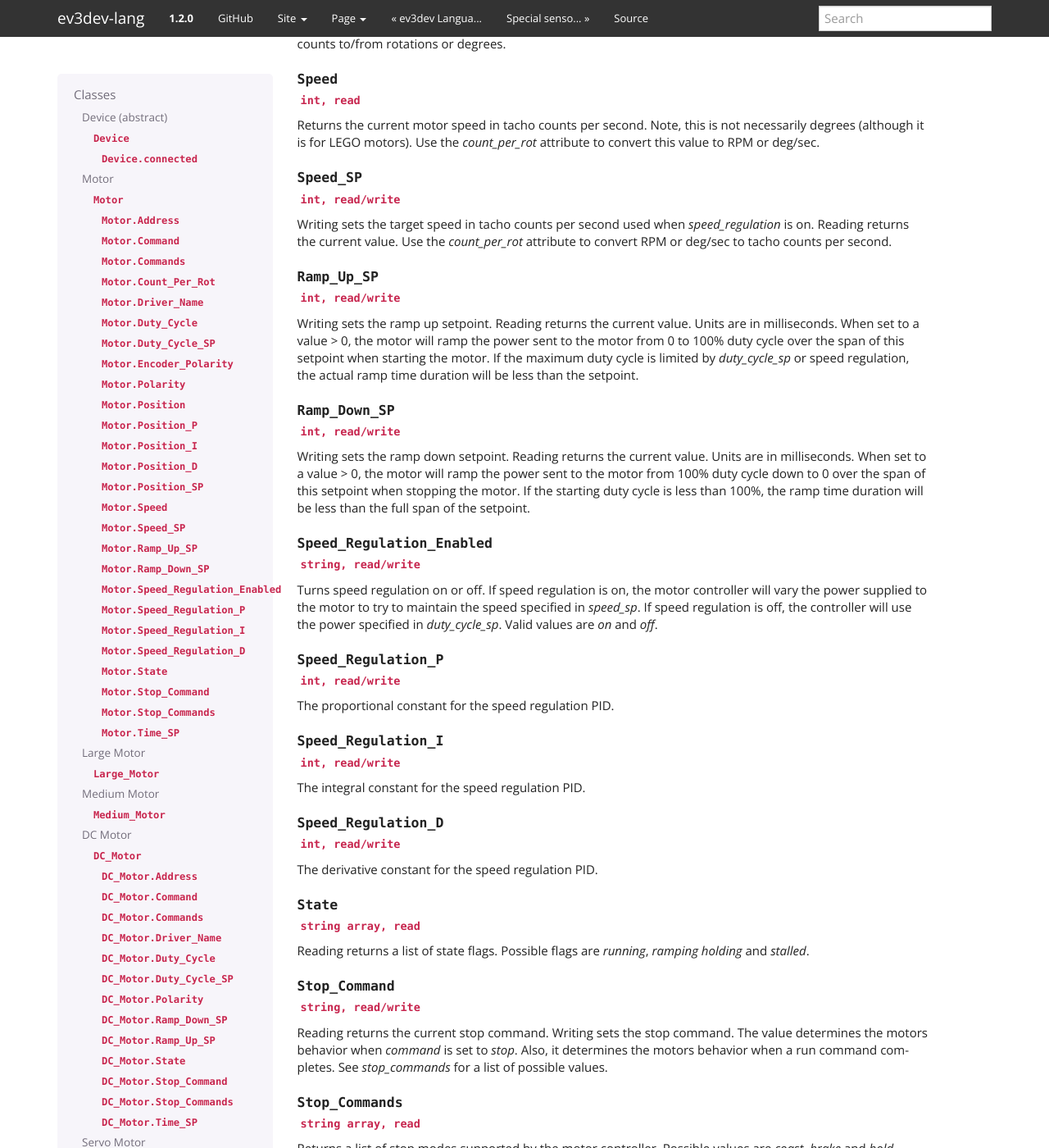
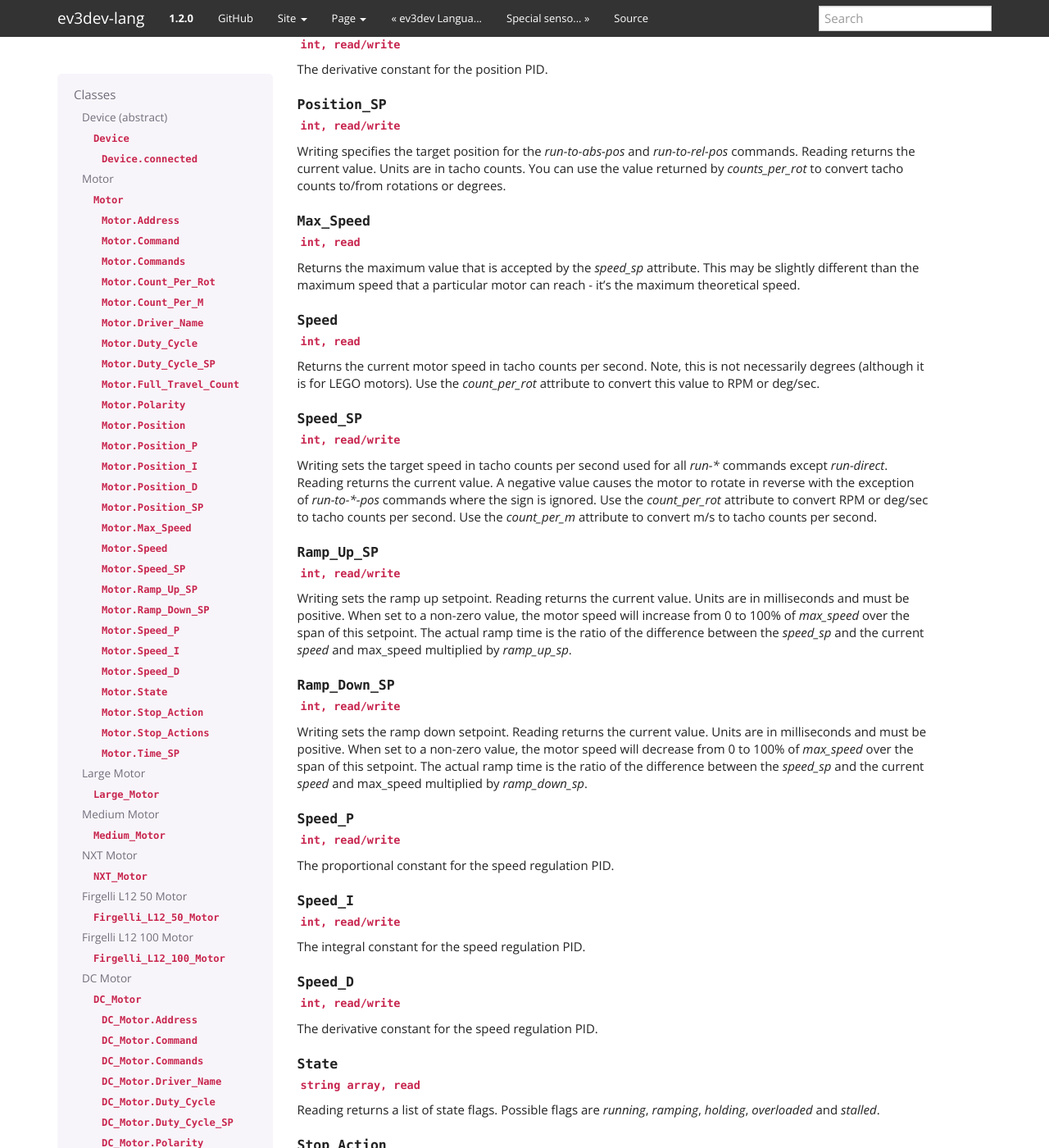
Before and after one commit to ev3dev/ev3dev-lang, a Sphinx documentation site: the page built from docs/classes.rst, in a window 1280 px wide and 1400 px high, scrolled down 2702 px. Shown: the whole window at 82% size. Built offline with Sphinx 7.4.7, drawn with Linux system fonts in a browser that asks for light colours; some of the changed text lies outside the part shown.

Commit message:
Update documentation

```diff
--- a/docs/classes.rst
+++ b/docs/classes.rst
@@ -45,6 +45,11 @@ Motor
     This feedback allows for precise control of the motors. This is the
     most common type of motor, so we just call it `motor`.
 
+    The way to configure a motor is to set the '_sp' attributes when
+    calling a command or before. Only in 'run_direct' mode attribute
+    changes are processed immediately, in the other modes they only
+    take place when a new command is issued.
+
 
 
     .. rubric:: ev3dev docs link: http://www.ev3dev.org/docs/drivers/tacho-motor-class/
@@ -77,17 +82,17 @@ Motor
 
         - `run-forever` will cause the motor to run until another command is sent.
         - `run-to-abs-pos` will run to an absolute position specified by `position_sp`
-          and then stop using the command specified in `stop_command`.
+          and then stop using the action specified in `stop_action`.
         - `run-to-rel-pos` will run to a position relative to the current `position` value.
           The new position will be current `position` + `position_sp`. When the new
-          position is reached, the motor will stop using the command specified by `stop_command`.
+          position is reached, the motor will stop using the action specified by `stop_action`.
         - `run-timed` will run the motor for the amount of time specified in `time_sp`
-          and then stop the motor using the command specified by `stop_command`.
+          and then stop the motor using the action specified by `stop_action`.
         - `run-direct` will run the motor at the duty cycle specified by `duty_cycle_sp`.
           Unlike other run commands, changing `duty_cycle_sp` while running *will*
           take effect immediately.
         - `stop` will stop any of the run commands before they are complete using the
-          command specified by `stop_command`.
+          action specified by `stop_action`.
         - `reset` will reset all of the motor parameter attributes to their default value.
           This will also have the effect of stopping the motor.
 
@@ -98,8 +103,16 @@ Motor
 
         Returns the number of tacho counts in one rotation of the motor. Tacho counts
         are used by the position and speed attributes, so you can use this value
-        to convert rotations or degrees to tacho counts. In the case of linear
-        actuators, the units here will be counts per centimeter.
+        to convert rotations or degrees to tacho counts. (rotation motors only)
+
+    .. py:attribute:: Count_Per_M
+
+        :class:`int, read`
+
+
+        Returns the number of tacho counts in one meter of travel of the motor. Tacho
+        counts are used by the position and speed attributes, so you can use this
+        value to convert from distance to tacho counts. (linear motors only)
 
     .. py:attribute:: Driver_Name
 
@@ -123,19 +136,16 @@ Motor
 
         Writing sets the duty cycle setpoint. Reading returns the current value.
         Units are in percent. Valid values are -100 to 100. A negative value causes
-        the motor to rotate in reverse. This value is only used when `speed_regulation`
-        is off.
+        the motor to rotate in reverse.
 
-    .. py:attribute:: Encoder_Polarity
+    .. py:attribute:: Full_Travel_Count
 
-        :class:`string, read/write`
+        :class:`int, read`
 
 
-        Sets the polarity of the rotary encoder. This is an advanced feature to all
-        use of motors that send inversed encoder signals to the EV3. This should
-        be set correctly by the driver of a device. It You only need to change this
-        value if you are using a unsupported device. Valid values are `normal` and
-        `inversed`.
+        Returns the number of tacho counts in the full travel of the motor. When
+        combined with the `count_per_m` atribute, you can use this value to
+        calculate the maximum travel distance of the motor. (linear motors only)
 
     .. py:attribute:: Polarity
 
@@ -188,6 +198,15 @@ Motor
         can use the value returned by `counts_per_rot` to convert tacho counts to/from
         rotations or degrees.
 
+    .. py:attribute:: Max_Speed
+
+        :class:`int, read`
+
+
+        Returns the maximum value that is accepted by the `speed_sp` attribute. This
+        may be slightly different than the maximum speed that a particular motor can
+        reach - it's the maximum theoretical speed.
+
     .. py:attribute:: Speed
 
         :class:`int, read`
@@ -202,9 +221,12 @@ Motor
         :class:`int, read/write`
 
 
-        Writing sets the target speed in tacho counts per second used when `speed_regulation`
-        is on. Reading returns the current value.  Use the `count_per_rot` attribute
-        to convert RPM or deg/sec to tacho counts per second.
+        Writing sets the target speed in tacho counts per second used for all `run-*`
+        commands except `run-direct`. Reading returns the current value. A negative
+        value causes the motor to rotate in reverse with the exception of `run-to-*-pos`
+        commands where the sign is ignored. Use the `count_per_rot` attribute to convert
+        RPM or deg/sec to tacho counts per second. Use the `count_per_m` attribute to
+        convert m/s to tacho counts per second.
 
     .. py:attribute:: Ramp_Up_SP
 
@@ -212,10 +234,10 @@ Motor
 
 
         Writing sets the ramp up setpoint. Reading returns the current value. Units
-        are in milliseconds. When set to a value > 0, the motor will ramp the power
-        sent to the motor from 0 to 100% duty cycle over the span of this setpoint
-        when starting the motor. If the maximum duty cycle is limited by `duty_cycle_sp`
-        or speed regulation, the actual ramp time duration will be less than the setpoint.
+        are in milliseconds and must be positive. When set to a non-zero value, the
+        motor speed will increase from 0 to 100% of `max_speed` over the span of this
+        setpoint. The actual ramp time is the ratio of the difference between the
+        `speed_sp` and the current `speed` and max_speed multiplied by `ramp_up_sp`.
 
     .. py:attribute:: Ramp_Down_SP
 
@@ -223,37 +245,26 @@ Motor
 
 
         Writing sets the ramp down setpoint. Reading returns the current value. Units
-        are in milliseconds. When set to a value > 0, the motor will ramp the power
-        sent to the motor from 100% duty cycle down to 0 over the span of this setpoint
-        when stopping the motor. If the starting duty cycle is less than 100%, the
-        ramp time duration will be less than the full span of the setpoint.
+        are in milliseconds and must be positive. When set to a non-zero value, the
+        motor speed will decrease from 0 to 100% of `max_speed` over the span of this
+        setpoint. The actual ramp time is the ratio of the difference between the
+        `speed_sp` and the current `speed` and max_speed multiplied by `ramp_down_sp`.
 
-    .. py:attribute:: Speed_Regulation_Enabled
-
-        :class:`string, read/write`
-
-
-        Turns speed regulation on or off. If speed regulation is on, the motor
-        controller will vary the power supplied to the motor to try to maintain the
-        speed specified in `speed_sp`. If speed regulation is off, the controller
-        will use the power specified in `duty_cycle_sp`. Valid values are `on` and
-        `off`.
-
-    .. py:attribute:: Speed_Regulation_P
+    .. py:attribute:: Speed_P
 
         :class:`int, read/write`
 
 
         The proportional constant for the speed regulation PID.
 
-    .. py:attribute:: Speed_Regulation_I
+    .. py:attribute:: Speed_I
 
         :class:`int, read/write`
 
 
         The integral constant for the speed regulation PID.
 
-    .. py:attribute:: Speed_Regulation_D
+    .. py:attribute:: Speed_D
 
         :class:`int, read/write`
 
@@ -266,31 +277,31 @@ Motor
 
 
         Reading returns a list of state flags. Possible flags are
-        `running`, `ramping` `holding` and `stalled`.
+        `running`, `ramping`, `holding`, `overloaded` and `stalled`.
 
-    .. py:attribute:: Stop_Command
+    .. py:attribute:: Stop_Action
 
         :class:`string, read/write`
 
 
-        Reading returns the current stop command. Writing sets the stop command.
+        Reading returns the current stop action. Writing sets the stop action.
         The value determines the motors behavior when `command` is set to `stop`.
         Also, it determines the motors behavior when a run command completes. See
-        `stop_commands` for a list of possible values.
+        `stop_actions` for a list of possible values.
 
-    .. py:attribute:: Stop_Commands
+    .. py:attribute:: Stop_Actions
 
         :class:`string array, read`
 
 
-        Returns a list of stop modes supported by the motor controller.
+        Returns a list of stop actions supported by the motor controller.
         Possible values are `coast`, `brake` and `hold`. `coast` means that power will
         be removed from the motor and it will freely coast to a stop. `brake` means
         that power will be removed from the motor and a passive electrical load will
         be placed on the motor. This is usually done by shorting the motor terminals
         together. This load will absorb the energy from the rotation of the motors and
         cause the motor to stop more quickly than coasting. `hold` does not remove
-        power from the motor. Instead it actively try to hold the motor at the current
+        power from the motor. Instead it actively tries to hold the motor at the current
         position. If an external force tries to turn the motor, the motor will 'push
         back' to maintain its position.
 
@@ -332,6 +343,51 @@ Medium Motor
 
 
     .. rubric:: Target driver(s): ``lego-ev3-m-motor``
+
+
+
+NXT Motor
+########################
+
+.. py:class:: NXT_Motor
+
+    NXT servo motor
+
+
+    .. rubric:: inherits from: :py:class:`motor`
+
+
+    .. rubric:: Target driver(s): ``lego-nxt-motor``
+
+
+
+Firgelli L12 50 Motor
+########################
+
+.. py:class:: Firgelli_L12_50_Motor
+
+    Firgelli L12 50 linear servo motor
+
+
+    .. rubric:: inherits from: :py:class:`motor`
+
+
+    .. rubric:: Target driver(s): ``fi-l12-ev3-50``
+
+
+
+Firgelli L12 100 Motor
+########################
+
+.. py:class:: Firgelli_L12_100_Motor
+
+    Firgelli L12 100 linear servo motor
+
+
+    .. rubric:: inherits from: :py:class:`motor`
+
+
+    .. rubric:: Target driver(s): ``fi-l12-ev3-100``
 
 
 
@@ -432,20 +488,20 @@ DC Motor
         powered. `ramping` indicates that the motor has not yet reached the
         `duty_cycle_sp`.
 
-    .. py:attribute:: Stop_Command
+    .. py:attribute:: Stop_Action
 
         :class:`string, write`
 
 
-        Sets the stop command that will be used when the motor stops. Read
-        `stop_commands` to get the list of valid values.
+        Sets the stop action that will be used when the motor stops. Read
+        `stop_actions` to get the list of valid values.
 
-    .. py:attribute:: Stop_Commands
+    .. py:attribute:: Stop_Actions
 
         :class:`string array, read`
 
 
-        Gets a list of stop commands. Valid values are `coast`
+        Gets a list of stop actions. Valid values are `coast`
         and `brake`.
 
     .. py:attribute:: Time_SP
```
